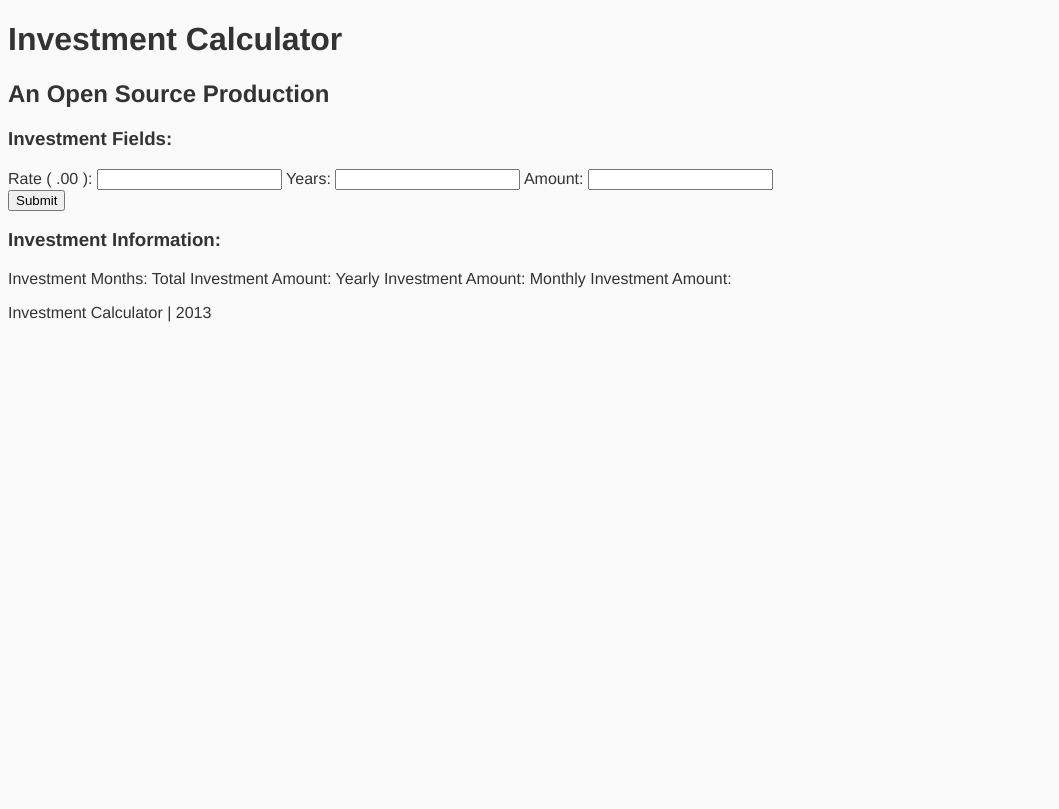
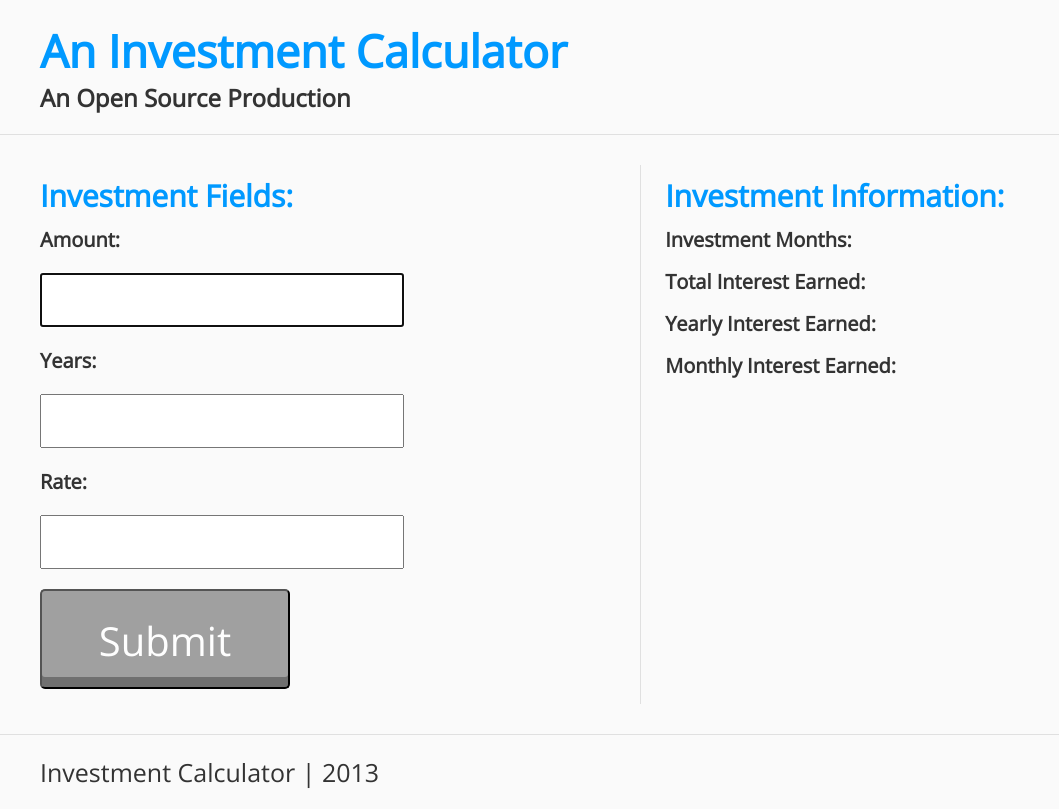
Before and after one commit to ryanpoplin/application, a website: page app/index.html in a window 1280 px wide. Shown: the whole page, without its empty margins (0-1059 px from the left). Drawn offline with nearby package versions, Linux system fonts and the light colour scheme; files that its build step writes are made by us from their sources; files whose address does not match are found by name.

Commit message:
Ryan Poplin's final additions

```diff
--- a/app/index.html
+++ b/app/index.html
@@ -11,14 +11,9 @@
         <meta name="viewport" content="width=device-width">
         <!-- Place favicon.ico and apple-touch-icon.png in the root directory -->
         <!-- build:css(.tmp) styles/main.css -->
+        <link href='http://fonts.googleapis.com/css?family=Open+Sans' rel='stylesheet' type='text/css'>
         <link rel="stylesheet" href="styles/main.css">
         <!-- endbuild -->
-        <style type="text/css">
-        /* testing styles... */
-        .warning {
-            background-color: #e0e0e0;
-        }
-        </style>
     </head>
     <body>
         <!--[if lt IE 10]>
@@ -27,7 +22,7 @@
         <header class="main-header">
             <div class="container">
                 <hgroup>
-                    <h1>Investment Calculator</h1>
+                    <h1>An Investment Calculator</h1>
                     <h2>An Open Source Production</h2>
                 </hgroup>
             </div> <!-- .container ends -->
@@ -37,24 +32,24 @@
                 <div class="user-input-area">
                     <h3>Investment Fields:</h3>
                     <form class="user-form">
-                        <label>Rate ( .00 ):</label>
-                        <input type="text" id="init-rate" class="user-input">
+                        <label>Amount:</label>
+                        <input type="text" id="init-amount" class="user-input" autofocus>
                         <label>Years:</label>
                         <input type="text" id="init-years" class="user-input">
-                        <label>Amount:</label>
-                        <input type="text" id="init-amount" class="user-input">
+                        <label>Rate:</label>
+                        <input type="text" id="init-rate" class="user-input">
                     </form>
-                    <input type="submit" id="submit-btn" class="submit-button">
+                    <input type="submit" id="submit-btn" value="Submit" class="submit-button medium medium-hover">
                 </div> <!-- .user-input-area ends -->
                 <aside class="output-area">
                     <h3>Investment Information:</h3>
                     <label>Investment Months:</label>
                     <span id="get-months" class="user-output"></span>
-                    <label>Total Investment Amount:</label>
+                    <label>Total Interest Earned:</label>
                     <span id="get-total-interest" class="user-output"></span>
-                    <label>Yearly Investment Amount:</label>
+                    <label>Yearly Interest Earned:</label>
                     <span id="get-yearly-interest" class="user-output"></span>
-                    <label>Monthly Investment Amount:</label>
+                    <label>Monthly Interest Earned:</label>
                     <span id="get-monthly-interest" class="user-output"></span>
                 </aside> <!-- .output-area ends -->
             </div> <!-- .container ends -->
@@ -82,7 +77,7 @@
         <script src="scripts/main.js"></script>
         <!-- endbuild -->
         <!-- build:js(.tmp) scripts/coffee.js -->
-        <script src="scripts/hello.js"></script>
+        <!--<script src="scripts/hello.js"></script>-->
         <!-- endbuild -->
 </body>
 </html>
--- a/app/scripts/main.js
+++ b/app/scripts/main.js
@@ -5,36 +5,52 @@
         $( "#submit-btn" ).click( function () {
             initRate = $( "#init-rate" ).val();
             if ( isNaN( initRate ) || initRate === "" ) {
-                $( "#init-rate" ).addClass( "warning" ).val( "Enter a number" );
+                $( "#init-rate" ).addClass( "warning" ).val( "Please, enter a percentage." );
             } else {
                 userInput[0] = initRate;
                 $( "#init-rate" ).val( "" );
             }
             initYears = $( "#init-years" ).val();
             if ( isNaN( initYears ) || initYears === "" ) {
-                $( "#init-years" ).addClass( "warning" ).val( "Enter a number" );
+                $( "#init-years" ).addClass( "warning" ).val( "Please, enter the years." );
             } else {
                 userInput[1] = initYears;
                 $( "#init-years" ).val( "" );
             }
             initAmount = $( "#init-amount" ).val();
             if ( isNaN( initAmount ) || initAmount === "" ) {
-                $( "#init-amount" ).addClass( "warning" ).val( "Enter a number" );
+                $( "#init-amount" ).addClass( "warning" ).val( "Please, enter the amount." );
             } else {
                 userInput[2] = initAmount;
                 $( "#init-amount" ).val( "" );
             }
             terms = new InvestmentTerms( initRate, initYears, initAmount );
-            $( "#get-months" ).text( terms.getMonths() );
-            $( "#get-total-interest" ).text( terms.getTotalInterest() );
-            $( "#get-yearly-interest" ).text( terms.getYearlyInterest() );
-            $( "#get-monthly-interest" ).text( terms.getMonthlyInterest() );
+            if ( isNaN( terms.getMonths() ) ) {
+                $( "#get-months" ).text( "Please, fill out the input fields correctly." );
+            } else {
+                $( "#get-months" ).text( terms.getMonths() );
+            }
+            if ( isNaN( terms.getTotalInterest() ) ) {
+                $( "#get-total-interest" ).text( "Please, fill out the input fields correctly." );
+            } else {
+                $( "#get-total-interest" ).text( terms.getTotalInterest() );
+            }
+            if ( isNaN( terms.getYearlyInterest() ) ) {
+                $( "#get-yearly-interest" ).text( "Please, fill out the input fields correctly." );
+            } else {
+                $( "#get-yearly-interest" ).text( terms.getYearlyInterest() );
+            }
+            if ( isNaN( terms.getMonthlyInterest() ) ) {
+                $( "#get-monthly-interest" ).text( "Please, fill out the input fields correctly." );
+            } else {
+                $( "#get-monthly-interest" ).text( terms.getMonthlyInterest() );
+            }
             userInput = [];
         });
     });
 
     var InvestmentTerms = function ( initRate, initYears, initAmount ) {
-        this.rate = initRate;
+        this.rate = initRate / 100;
 	    this.years = initYears;
         this.amount = initAmount;
         this.getMonths = function () {
--- a/app/styles/main.css
+++ b/app/styles/main.css
@@ -1,6 +1,5 @@
 body {
     background: #fafafa;
-    font-family: "Helvetica Neue", Helvetica, Arial, sans-serif;
     color: #333;
 }
 
@@ -27,3 +26,117 @@ body {
     color: #000;
     padding: 0.2em 0;
 }
+
+/* Poplin's Styles: */
+
+* {
+    font-family: 'Open Sans', sans-serif;
+    margin: 0;
+    padding: 0;
+    vertical-align: top;
+}
+
+.container {
+    margin: 0 auto;
+    width: 1200px;
+}
+
+.main-header {
+    border-bottom: 1px solid #e0e0e0;
+    margin-bottom: 30px;
+    padding: 20px 0 20px 0;
+}
+
+h1 {
+    font-size: 45px;
+    color: #0099ff;
+}
+
+.main-section {
+}
+
+.user-input-area {
+    border-right: 1px solid #e0e0e0;
+    display: inline-block;
+    margin-right: 20px;
+    width: 600px;
+}
+
+.output-area {
+    display: inline-block;
+    width: 500px;
+}
+
+input {
+    display: block;
+}
+
+input[type="text"] {
+    font-size: 25px;
+    height: 30px;
+    padding: 10px;
+    margin: 20px 0 20px 0;
+    width: 340px;
+}
+
+h3 {
+    font-size: 30px;
+    color: #0099ff;
+    padding: 10px 0 10px 0;
+}
+
+label {
+    font-size: 20px;
+    font-weight: bold;
+}
+
+span {
+    display: block;
+    margin: 15px 0 15px 0;
+    font-size: 25px;
+}
+
+.submit-button {
+    border-radius: 5px;
+    background-color: #a0a0a0;
+    color: #fefefe;
+    margin: 15px 0 15px 0;
+    box-shadow: 0 0 3px #202020;
+    text-align: center;
+}
+
+.medium {
+    font-size: 40px;
+    line-height: 100px;
+    height: 100px;
+    width: 250px;
+    box-shadow: inset 0 -10px 0 #707070;
+    -webkit-transition: all 1 ease;
+}
+
+.submit-button:hover {
+    background: #909090;
+    box-shadow: 0 0 3px #808080;
+    /* -webkit-transform: rotate(10deg); */
+    -webkit-transition: all 0.1s ease;
+    -moz-transition: all 0.1s ease;
+    /* background: linear-gradient(to bottom); */
+}
+
+.submit-button:hover.medium-hover {
+    padding-top: 4px;
+}
+
+.warning {
+    background-color: #e0e0e0;
+}
+
+.main-footer {
+    border-top: 1px solid #e0e0e0;
+    margin-top: 30px;
+    padding: 20px 0 20px 0;
+}
+
+.main-footer p {
+    font-size: 25px;
+}
```
Also changed, not shown: test/index.html (+2 -45 lines), test/spec/test.js (+30 -3 lines).
